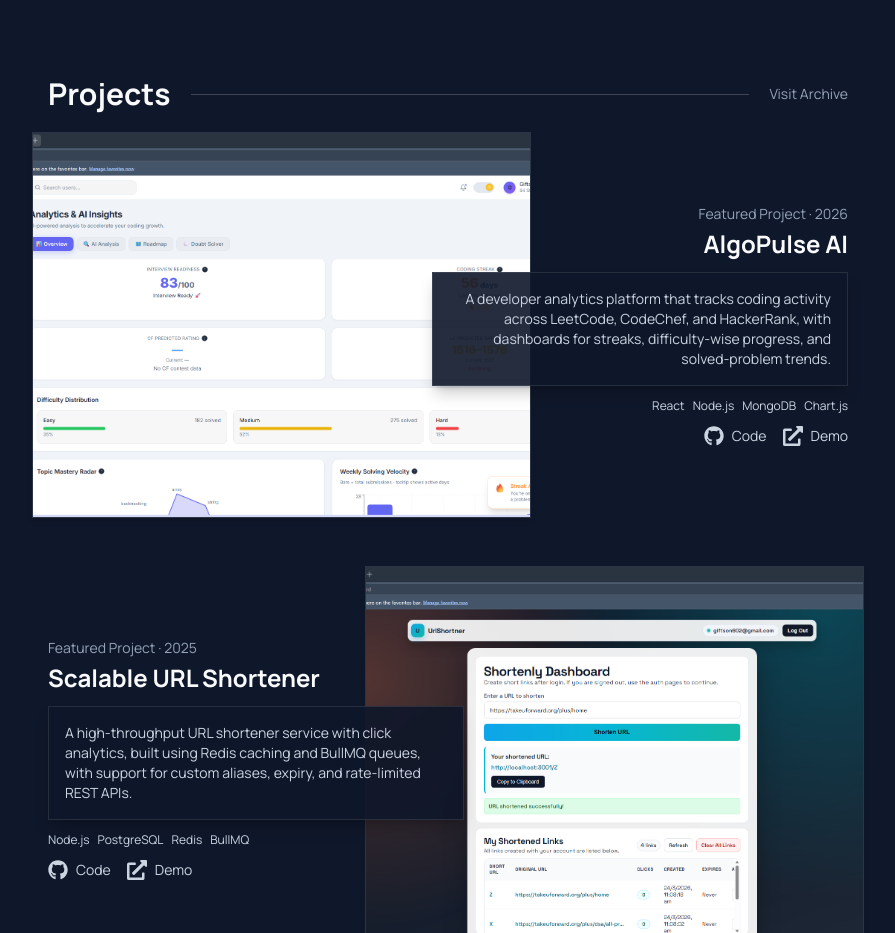
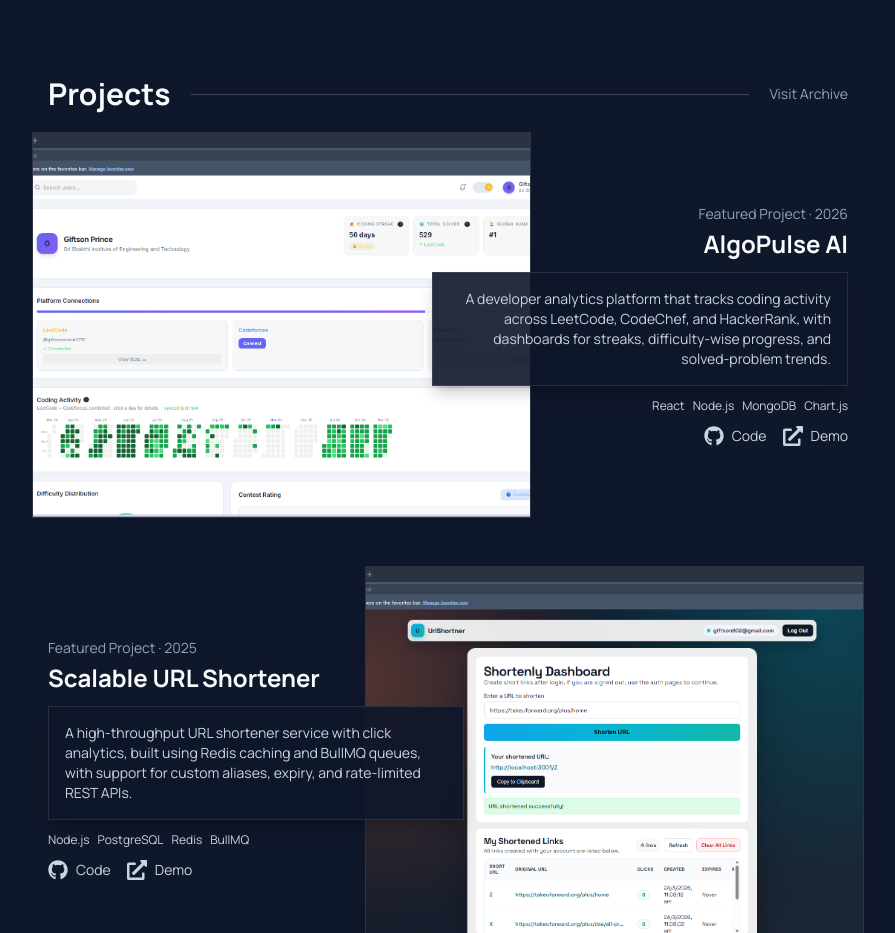
Before and after one commit to Giftsonpri2212/GiftsonPortfolio, a Next.js app: page / in a window 1280 px wide. Shown: the part 3720-4653 px from the top of the page, without its empty margins (192-1087 px from the left). Built offline with nearby package versions, Linux system fonts and the light colour scheme.

Commit message:
changed images

```diff
--- a/src/data/projects.ts
+++ b/src/data/projects.ts
@@ -18,7 +18,7 @@
     tech: ["React", "Node.js", "MongoDB", "Chart.js"],
     githubUrl: "https://github.com/Giftsonpri2212",
     liveUrl: "https://example.com",
-    image: "/projects/Algopulse.png",
+    image: "/projects/Algopulse2.png",
     featured: true,
     alignLeft: true,
     yearCompleted: "2026",
```
Also changed, not shown: public/projects/Algopulse2.png (added).
